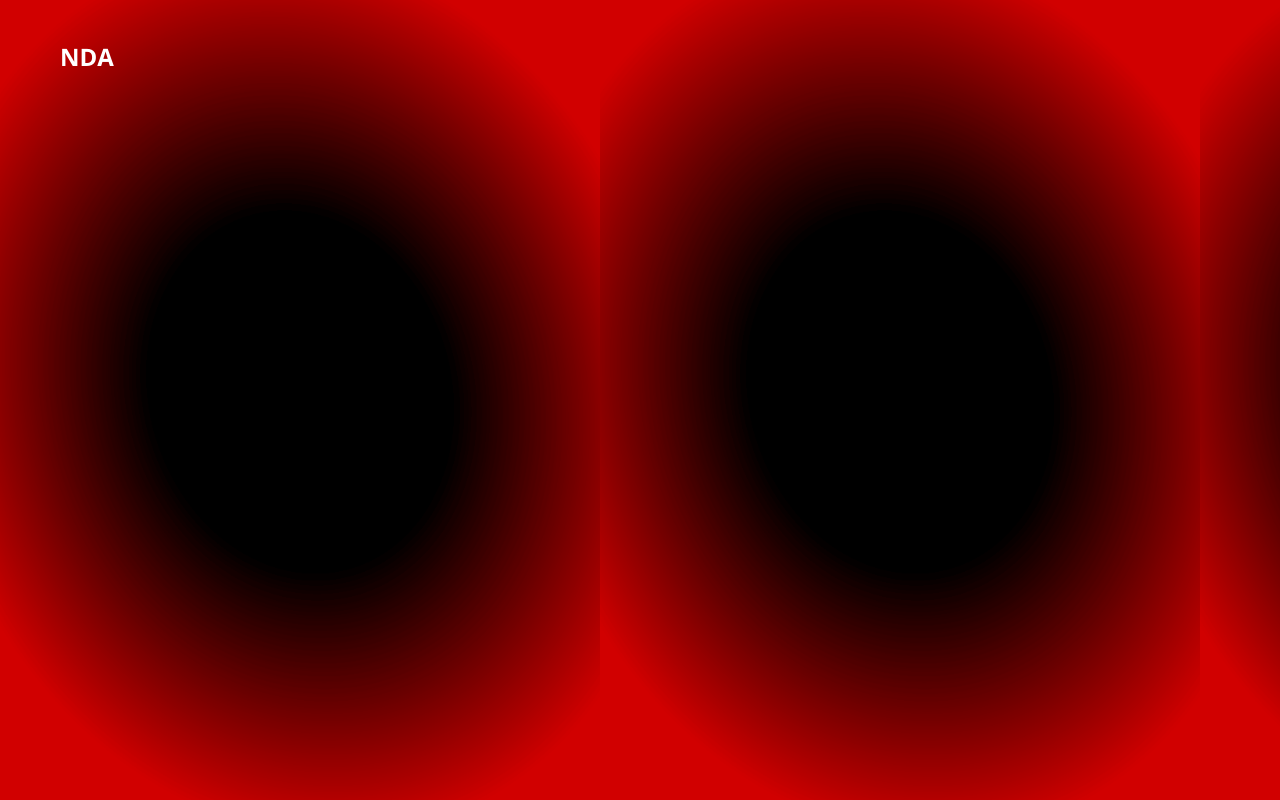
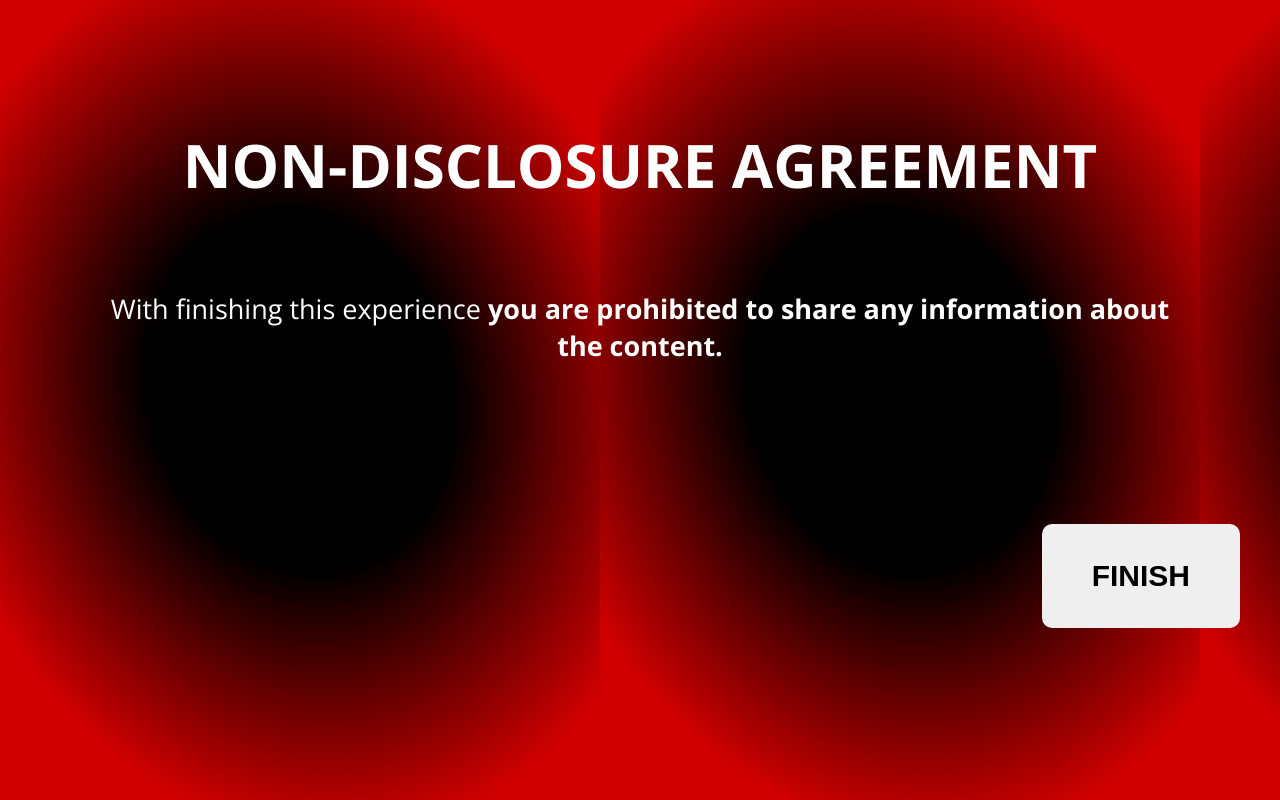
Before and after one commit to niekvangogh/graphical-violence, a Vue app in the folder app/: page /nda in a window 1280 px wide. Built offline with nearby package versions, Linux system fonts and the light colour scheme.

Commit message:
nda page

```diff
--- a/app/src/views/nda.vue
+++ b/app/src/views/nda.vue
@@ -1,7 +1,18 @@
 <template>
   <div class="background">
     <div class="wrapper">
-      <h2>NDA</h2>
+      <h1 class="title">
+        NON-DISCLOSURE AGREEMENT
+      </h1>
+      <div class="warning">
+        <p>
+          With finishing this experience
+          <span class="bold">you are prohibited to share any information about the content.</span>
+        </p>
+      </div>
+    </div>
+    <div class="footer-buttons">
+      <button @click="start">FINISH</button>
     </div>
   </div>
 </template>
@@ -11,7 +22,11 @@ import Vue from 'vue';
 import Component from 'vue-class-component';
 
 @Component
-export default class NDA extends Vue {}
+export default class Index extends Vue {
+  private start() {
+    this.$router.push({ name: 'index' });
+  }
+}
 </script>
 
 <style lang="scss" scoped>
@@ -22,6 +37,37 @@ export default class NDA extends Vue {}
 }
 
 .wrapper {
-  padding: 40px 60px;
+  padding: 130px 100px;
+  text-align: center;
+
+  .title {
+    font-size: 60px;
+    font-weight: 700;
+    line-height: 70px;
+    margin-bottom: 90px;
+  }
+
+  .warning {
+    p {
+      margin: 30px 0;
+      font-size: 27px;
+    }
+
+    .bold {
+      font-weight: 700;
+    }
+  }
+}
+
+.footer-buttons {
+  button {
+    border-radius: 10px;
+    padding: 35px 50px;
+    border: 0;
+    font-size: 30px;
+    font-weight: 700;
+    margin-right: 40px;
+    float: right;
+  }
 }
 </style>
```
